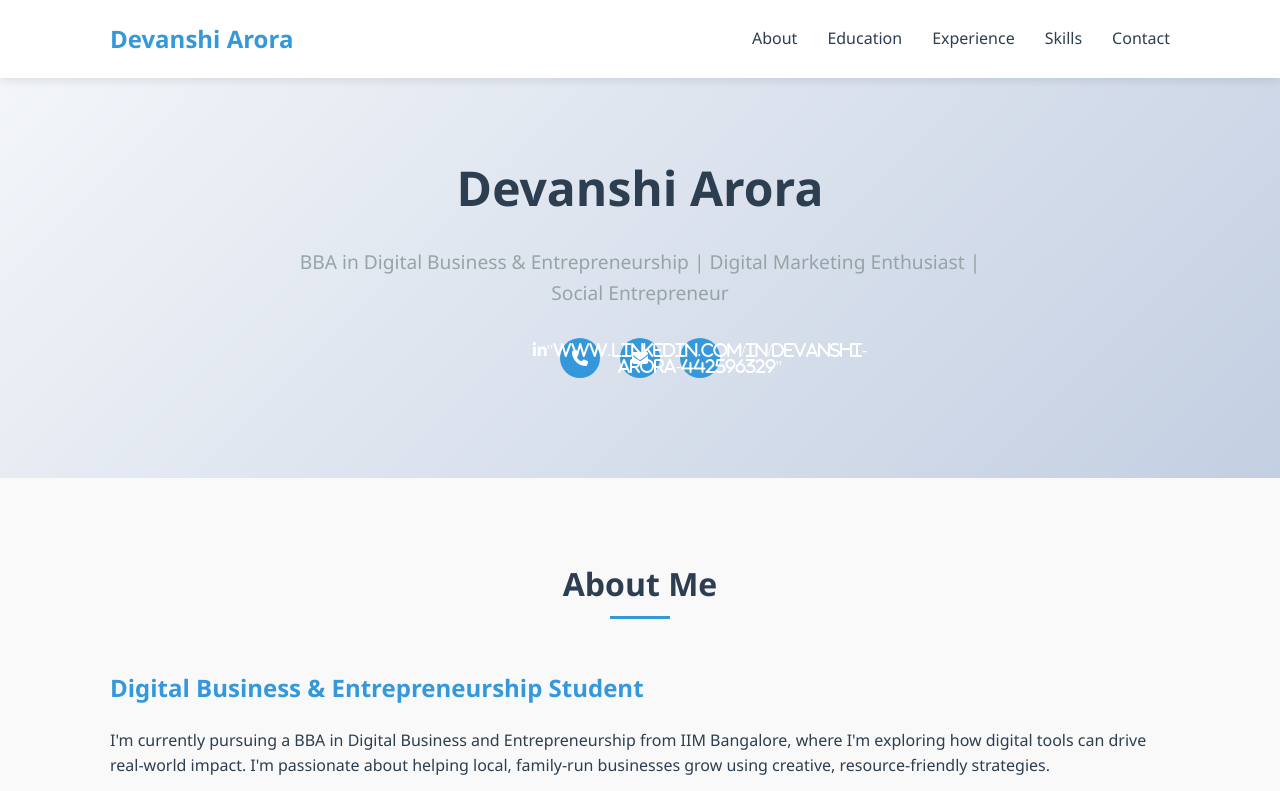
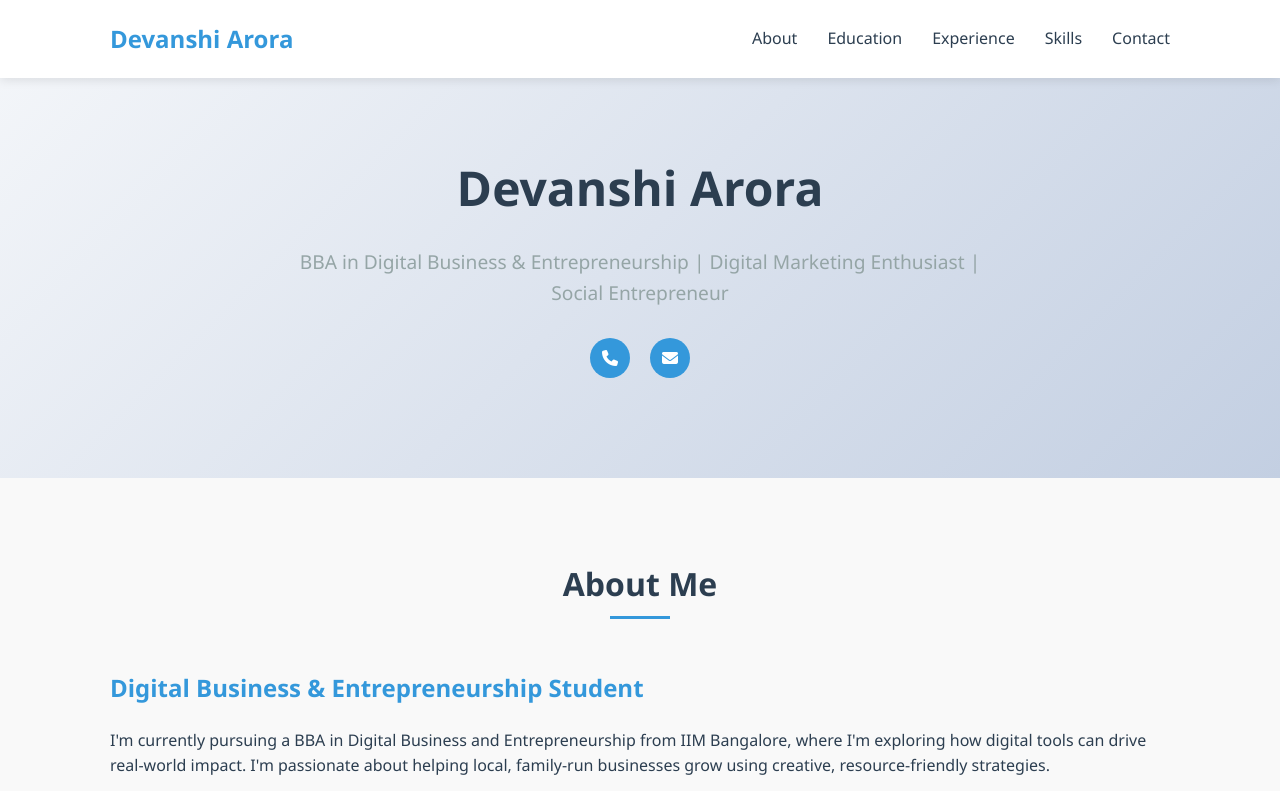
Before and after one commit to devanshi1510-jpg/Devanshi.Arora, a plain HTML site: page index.html in a window 1280 px wide. Shown: the top 791 px of the page. Drawn offline with Linux system fonts and the light colour scheme.

Commit message:
Update index.html

```diff
--- a/index.html
+++ b/index.html
@@ -424,7 +424,6 @@
             <div class="social-links">
                 <a href="tel:+917357511502"><i class="fas fa-phone"></i></a>
                 <a href="mailto:devanshiarora1510@gmail.com"><i class="fas fa-envelope"></i></a>
-                <a href="www.linkedin.com/in/devanshi-arora-442596329"target="_blank"><i class="fab fa-linkedin-in">"www.linkedin.com/in/devanshi-arora-442596329"</i></a>
             </div>
         </div>
     </section>
```
